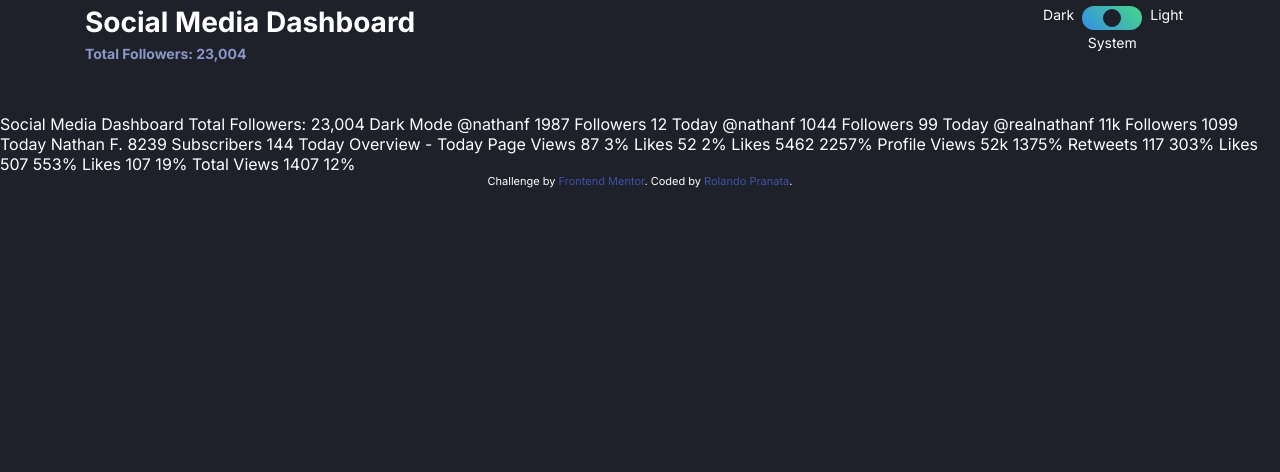
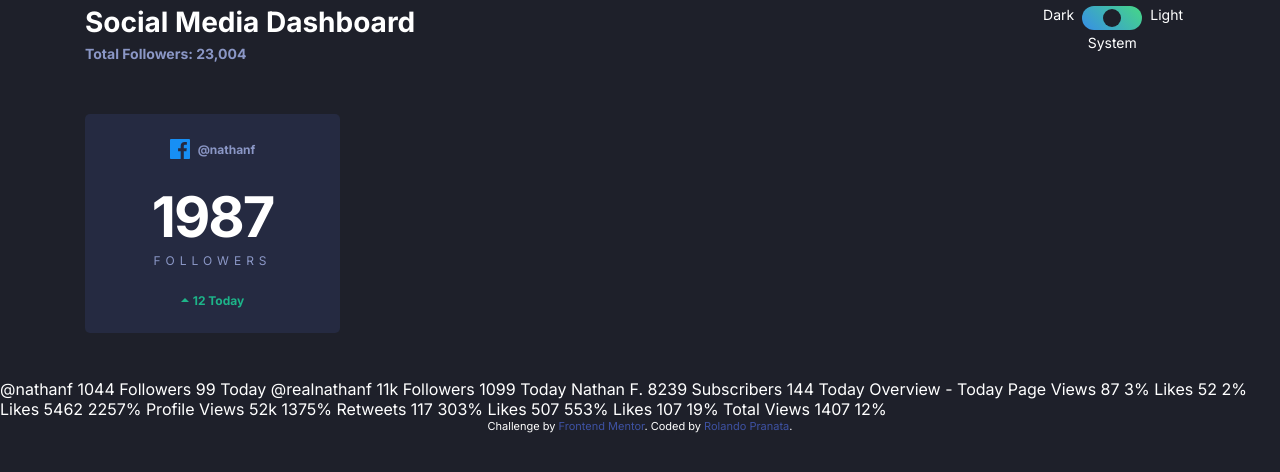
Before and after one commit to rolandowebdev/social-media-dashboard, a website: page index.html in a window 1280 px wide. Drawn offline with Linux system fonts and the light colour scheme.

Commit message:
add: Create style for card-social

```diff
--- a/app/scss/components/_card.scss
+++ b/app/scss/components/_card.scss
@@ -1,4 +1,70 @@
-// @use '../utils' as *;
-// .card {
-//   padding: rem(20);
-// }
+@use '../utils' as *;
+
+/* Card */
+
+.card {
+  background-color: var(--dark-card);
+  color: var(--dark-text1);
+  width: rem(255); // TEMPORARY
+  padding: rem(25);
+  border-radius: rem(5);
+  text-align: center;
+  &--facebook {}
+  &--twitter {}
+  &--instagram {}
+  &--youtube {}
+  &__platform {
+    display: flex;
+    justify-content: center;
+    align-items: center;
+    gap: rem(8);
+    margin-bottom: rem(28);
+  }
+  &__icon {
+    &--facebook {}
+    &--twitter {}
+    &--instagram {}
+    &--youtube {}
+  }
+  &__username {
+    font-size: rem(12);
+    font-weight: 700;
+  }
+  &__followers {
+    margin-bottom: rem(25);
+  }
+  &__count {
+    color: var(--light-bg);
+    font-weight: 700;
+    letter-spacing: rem(-2);
+    line-height: 1.1;
+    margin-bottom: rem(4);
+    &--big {
+      font-size: rem(56);
+    }
+    &--small {}
+  }
+  &__label {
+    font-size: rem(12);
+    letter-spacing: rem(5);
+    font-weight: 400;
+    color: var(--dark-text1);
+    text-transform: uppercase;
+  }
+  &__change {
+    display: flex;
+    justify-content: center;
+    align-items: center;
+    font-size: rem(12);
+    font-weight: 700;
+    &--up {
+      color: var(--limegreen);
+    }
+    &--down {
+      color: var(--bright-red);
+    }
+  }
+  &__number {
+    margin-left: rem(4);
+  }
+}
--- a/index.html
+++ b/index.html
@@ -54,9 +54,24 @@
   </header>
 
   <main>
-    <section></section>
-    Social Media Dashboard Total Followers: 23,004 Dark Mode @nathanf 1987 Followers 12 Today @nathanf 1044 Followers 99 Today @realnathanf 11k Followers 1099 Today Nathan F. 8239 Subscribers 144 Today Overview - Today Page Views 87 3% Likes 52 2% Likes 5462
-    2257% Profile Views 52k 1375% Retweets 117 303% Likes 507 553% Likes 107 19% Total Views 1407 12%
+    <section class="container">
+      <div class="card">
+        <div class="card__platform">
+          <img class="card__icon" src="/images/icon-facebook.svg" alt="Facebook" />
+          <div class="card__username">@nathanf</div>
+        </div>
+        <div class="card__followers">
+          <div class="card__count card__count--big">1987</div>
+          <div class="card__label">Followers</div>
+        </div>
+        <div class="card__change card__change--up">
+          <img src="/images/icon-up.svg" alt="Icon Arrow Up" />
+          <span class="card__number">12 Today</span>
+        </div>
+      </div>
+    </section>
+    @nathanf 1044 Followers 99 Today @realnathanf 11k Followers 1099 Today Nathan F. 8239 Subscribers 144 Today Overview - Today Page Views 87 3% Likes 52 2% Likes 5462 2257% Profile Views 52k 1375% Retweets 117 303% Likes 507 553% Likes 107 19% Total Views
+    1407 12%
   </main>
 
   <div class="attribution">
```
Also changed, not shown: dist/style.css, 1 other file.
